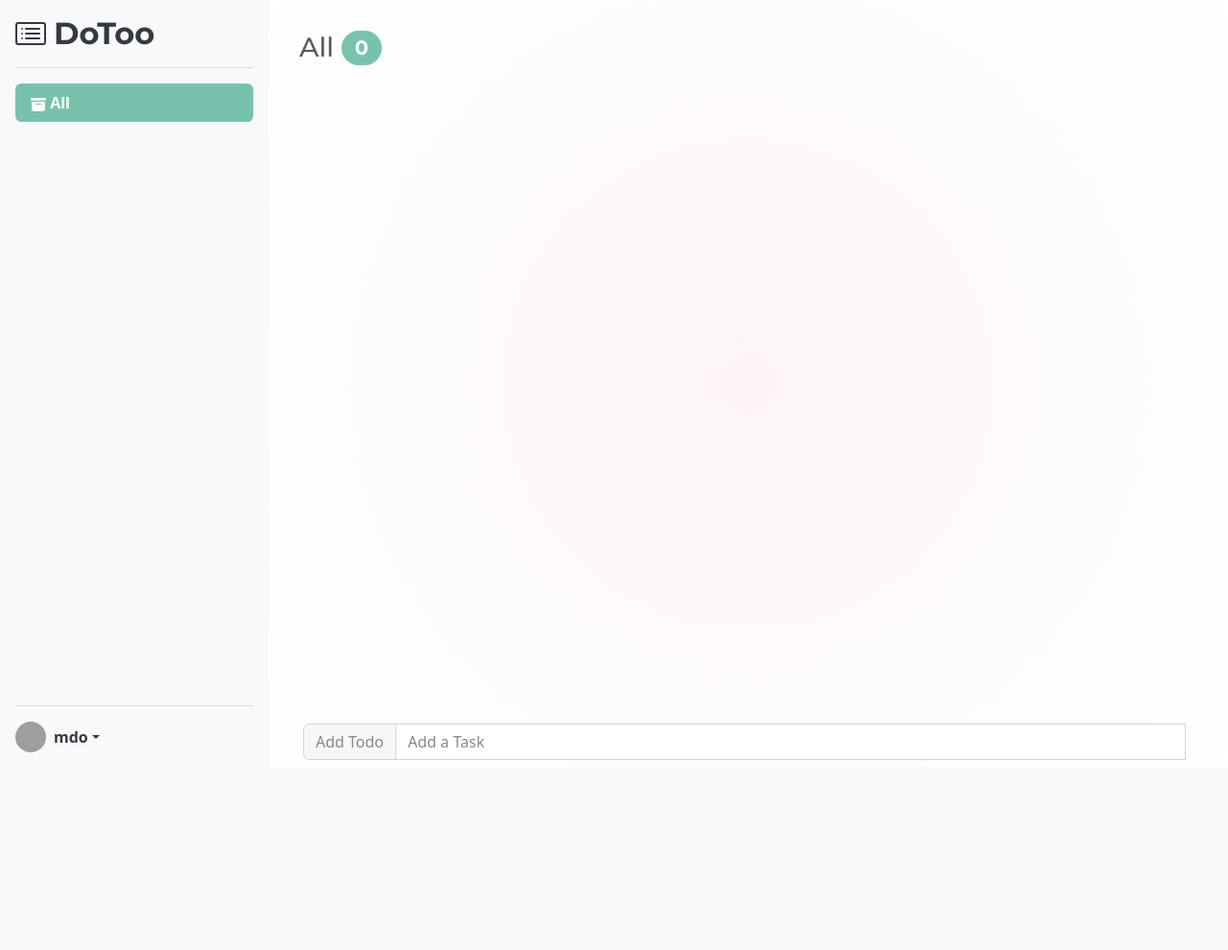
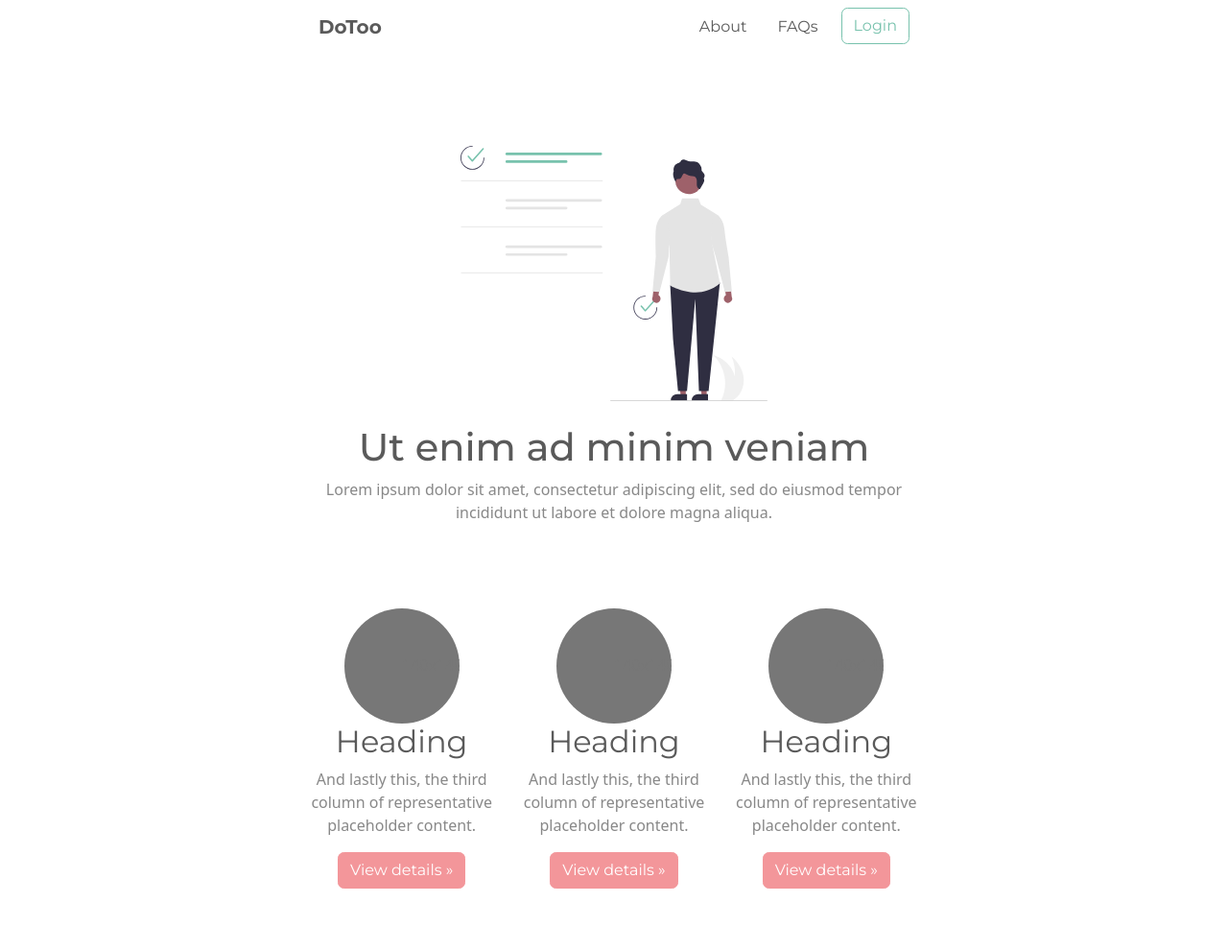
Before and after one commit to f3nrisw0lf/do-too, a PHP site: page / in a window 1280 px wide. Shown: the whole page at 96% size. Before the commit the page ends 792 px from the top, so only its background shows below. Run offline with PHP 8.4, Linux system fonts and the light colour scheme; data that the repository does not hold is empty; some libraries are stand-ins or nearby versions; grey boxes are pictures that could not be loaded.

Commit message:
Improved Landing Page UI: Added SVG and Better Layout

```diff
--- a/src/app.php
+++ b/src/app.php
@@ -1,5 +1,5 @@
 <?php
 include_once("db_connection.php");
 // include_once("components/Nav.php");
-include_once("pages/Me.php");
-// include_once("pages/Landing.php");
+// include_once("pages/Me.php");
+include_once("pages/Landing.php");
--- a/src/components/Nav.php
+++ b/src/components/Nav.php
@@ -1,42 +1,26 @@
-<nav class="navbar navbar-expand-lg navbar-light bg-light">
+<nav class="navbar navbar-expand-lg bg-transparent navbar-light bg-light mb-auto">
   <div class="container-fluid">
-    <a class="navbar-brand" href="#">Navbar</a>
+    <a class="navbar-brand" href="#"><strong>DoToo</strong></a>
     <button class="navbar-toggler" type="button" data-bs-toggle="collapse" data-bs-target="#navbarColor03" aria-controls="navbarColor03" aria-expanded="false" aria-label="Toggle navigation">
       <span class="navbar-toggler-icon"></span>
     </button>
 
-    <div class="collapse navbar-collapse" id="navbarColor03">
-      <ul class="navbar-nav me-auto">
+    <div class="collapse navbar-collapse justify-content-between align-items-center" id="navbarColor03">
+      <div>
+      </div>
+      <div>
+        <ul class="navbar-nav me-auto gap-3">
           <li class="nav-item">
-          <a class="nav-link active" href="#">Home
-            <span class="visually-hidden">(current)</span>
-          </a>
+            <a class="nav-link active" aria-current="page" href="#">About</a>
           </li>
           <li class="nav-item">
-          <a class="nav-link" href="#">Features</a>
+            <a class="nav-link active" aria-current="page" href="#">FAQs</a>
           </li>
           <li class="nav-item">
-          <a class="nav-link" href="#">Pricing</a>
-        </li>
-        <li class="nav-item">
-          <a class="nav-link" href="#">About</a>
-        </li>
-        <li class="nav-item dropdown">
-          <a class="nav-link dropdown-toggle" data-bs-toggle="dropdown" href="#" role="button" aria-haspopup="true" aria-expanded="false">Dropdown</a>
-          <div class="dropdown-menu">
-            <a class="dropdown-item" href="#">Action</a>
-            <a class="dropdown-item" href="#">Another action</a>
-            <a class="dropdown-item" href="#">Something else here</a>
-            <div class="dropdown-divider"></div>
-            <a class="dropdown-item" href="#">Separated link</a>
-          </div>
+            <a class="btn btn-outline-primary" aria-current="page" href="#">Login</a>
           </li>
         </ul>
-      <form class="d-flex">
-        <input class="form-control me-sm-2" type="text" placeholder="Search">
-        <button class="btn btn-outline-secondary my-2 my-sm-0" type="submit">Search</button>
-      </form>
-      <button class="btn btn-primary m-1 px-3 d-grid gap-2" type="submit">Login</button>
+      </div>
     </div>
   </div>
 </nav>
--- a/src/pages/Landing.php
+++ b/src/pages/Landing.php
@@ -1,149 +1,41 @@
-<header class="site-header sticky-top py-1">
-  <nav class="container d-flex flex-column flex-md-row justify-content-between">
-    <a class="py-2" href="#" aria-label="Product">
-      <svg xmlns="http://www.w3.org/2000/svg" width="24" height="24" fill="none" stroke="currentColor" stroke-linecap="round" stroke-linejoin="round" stroke-width="2" class="d-block mx-auto" role="img" viewBox="0 0 24 24">
-        <title>Product</title>
-        <circle cx="12" cy="12" r="10"></circle>
-        <path d="M14.31 8l5.74 9.94M9.69 8h11.48M7.38 12l5.74-9.94M9.69 16L3.95 6.06M14.31 16H2.83m13.79-4l-5.74 9.94"></path>
+<main class="w-50 d-flex flex-column justify-content-center gap-4" style="margin: 0 auto; resize:both;">
+  <?php include_once('src/components/Nav.php'); ?>
+
+  <section class="text-center mt-5">
+    <img src="./assets/svg/phone_list.svg" class="my-4 d-block w-50 mx-auto" alt="" srcset="">
+    <h1>Ut enim ad minim veniam</h1>
+    <p>Lorem ipsum dolor sit amet, consectetur adipiscing elit, sed do eiusmod tempor incididunt ut labore et dolore magna aliqua. </p>
+  </section>
+  <div class="row my-5 p-0">
+    <div class="col-lg-4 text-center">
+      <svg class="bd-placeholder-img rounded-circle" width="120" height="120" xmlns="http://www.w3.org/2000/svg" role="img" aria-label="Placeholder: 140x140" preserveAspectRatio="xMidYMid slice" focusable="false">
+        <title>Placeholder</title>
+        <rect width="100%" height="100%" fill="#777"></rect><text x="50%" y="50%" fill="#777" dy=".3em">140x140</text>
       </svg>
-    </a>
-    <a class="py-2 d-none d-md-inline-block" href="#">Tour</a>
-    <a class="py-2 d-none d-md-inline-block" href="#">Product</a>
-    <a class="py-2 d-none d-md-inline-block" href="#">Features</a>
-    <a class="py-2 d-none d-md-inline-block" href="#">Enterprise</a>
-    <a class="py-2 d-none d-md-inline-block" href="#">Support</a>
-    <a class="py-2 d-none d-md-inline-block" href="#">Pricing</a>
-    <a class="py-2 d-none d-md-inline-block" href="#">Cart</a>
-  </nav>
-</header>
 
-<main>
-  <div class="position-relative overflow-hidden p-3 p-md-5 m-md-3 text-center bg-light">
-    <div class="col-md-5 p-lg-5 mx-auto my-5">
-      <h1 class="display-4 fw-normal">Punny headline</h1>
-      <p class="lead fw-normal">And an even wittier subheading to boot. Jumpstart your marketing efforts with this example based on Apple’s marketing pages.</p>
-      <a class="btn btn-outline-secondary" href="#">Coming soon</a>
-    </div>
-    <div class="product-device shadow-sm d-none d-md-block"></div>
-    <div class="product-device product-device-2 shadow-sm d-none d-md-block"></div>
-  </div>
+      <h2 class="fw-normal">Heading</h2>
+      <p>And lastly this, the third column of representative placeholder content.</p>
+      <p><a class="btn btn-secondary" href="#">View details »</a></p>
+    </div><!-- /.col-lg-4 -->
+    <div class="col-lg-4 text-center">
+      <svg class="bd-placeholder-img rounded-circle" width="120" height="120" xmlns="http://www.w3.org/2000/svg" role="img" aria-label="Placeholder: 140x140" preserveAspectRatio="xMidYMid slice" focusable="false">
+        <title>Placeholder</title>
+        <rect width="100%" height="100%" fill="#777"></rect><text x="50%" y="50%" fill="#777" dy=".3em">140x140</text>
+      </svg>
 
-  <div class="d-md-flex flex-md-equal w-100 my-md-3 ps-md-3">
-    <div class="bg-dark me-md-3 pt-3 px-3 pt-md-5 px-md-5 text-center text-white overflow-hidden">
-      <div class="my-3 py-3">
-        <h2 class="display-5">Another headline</h2>
-        <p class="lead">And an even wittier subheading.</p>
-      </div>
-      <div class="bg-light shadow-sm mx-auto" style="width: 80%; height: 300px; border-radius: 21px 21px 0 0;"></div>
-    </div>
-    <div class="bg-light me-md-3 pt-3 px-3 pt-md-5 px-md-5 text-center overflow-hidden">
-      <div class="my-3 p-3">
-        <h2 class="display-5">Another headline</h2>
-        <p class="lead">And an even wittier subheading.</p>
-      </div>
-      <div class="bg-dark shadow-sm mx-auto" style="width: 80%; height: 300px; border-radius: 21px 21px 0 0;"></div>
-    </div>
-  </div>
+      <h2 class="fw-normal">Heading</h2>
+      <p>And lastly this, the third column of representative placeholder content.</p>
+      <p><a class="btn btn-secondary" href="#">View details »</a></p>
+    </div><!-- /.col-lg-4 -->
+    <div class="col-lg-4 text-center">
+      <svg class="bd-placeholder-img rounded-circle" width="120" height="120" xmlns="http://www.w3.org/2000/svg" role="img" aria-label="Placeholder: 140x140" preserveAspectRatio="xMidYMid slice" focusable="false">
+        <title>Placeholder</title>
+        <rect width="100%" height="100%" fill="#777"></rect><text x="50%" y="50%" fill="#777" dy=".3em">140x140</text>
+      </svg>
 
-  <div class="d-md-flex flex-md-equal w-100 my-md-3 ps-md-3">
-    <div class="bg-light me-md-3 pt-3 px-3 pt-md-5 px-md-5 text-center overflow-hidden">
-      <div class="my-3 p-3">
-        <h2 class="display-5">Another headline</h2>
-        <p class="lead">And an even wittier subheading.</p>
-      </div>
-      <div class="bg-dark shadow-sm mx-auto" style="width: 80%; height: 300px; border-radius: 21px 21px 0 0;"></div>
-    </div>
-    <div class="bg-primary me-md-3 pt-3 px-3 pt-md-5 px-md-5 text-center text-white overflow-hidden">
-      <div class="my-3 py-3">
-        <h2 class="display-5">Another headline</h2>
-        <p class="lead">And an even wittier subheading.</p>
-      </div>
-      <div class="bg-light shadow-sm mx-auto" style="width: 80%; height: 300px; border-radius: 21px 21px 0 0;"></div>
-    </div>
-  </div>
-
-  <div class="d-md-flex flex-md-equal w-100 my-md-3 ps-md-3">
-    <div class="bg-light me-md-3 pt-3 px-3 pt-md-5 px-md-5 text-center overflow-hidden">
-      <div class="my-3 p-3">
-        <h2 class="display-5">Another headline</h2>
-        <p class="lead">And an even wittier subheading.</p>
-      </div>
-      <div class="bg-body shadow-sm mx-auto" style="width: 80%; height: 300px; border-radius: 21px 21px 0 0;"></div>
-    </div>
-    <div class="bg-light me-md-3 pt-3 px-3 pt-md-5 px-md-5 text-center overflow-hidden">
-      <div class="my-3 py-3">
-        <h2 class="display-5">Another headline</h2>
-        <p class="lead">And an even wittier subheading.</p>
-      </div>
-      <div class="bg-body shadow-sm mx-auto" style="width: 80%; height: 300px; border-radius: 21px 21px 0 0;"></div>
-    </div>
-  </div>
-
-  <div class="d-md-flex flex-md-equal w-100 my-md-3 ps-md-3">
-    <div class="bg-light me-md-3 pt-3 px-3 pt-md-5 px-md-5 text-center overflow-hidden">
-      <div class="my-3 p-3">
-        <h2 class="display-5">Another headline</h2>
-        <p class="lead">And an even wittier subheading.</p>
-      </div>
-      <div class="bg-body shadow-sm mx-auto" style="width: 80%; height: 300px; border-radius: 21px 21px 0 0;"></div>
-    </div>
-    <div class="bg-light me-md-3 pt-3 px-3 pt-md-5 px-md-5 text-center overflow-hidden">
-      <div class="my-3 py-3">
-        <h2 class="display-5">Another headline</h2>
-        <p class="lead">And an even wittier subheading.</p>
-      </div>
-      <div class="bg-body shadow-sm mx-auto" style="width: 80%; height: 300px; border-radius: 21px 21px 0 0;"></div>
-    </div>
+      <h2 class="fw-normal">Heading</h2>
+      <p>And lastly this, the third column of representative placeholder content.</p>
+      <p><a class="btn btn-secondary" href="#">View details »</a></p>
+    </div><!-- /.col-lg-4 -->
   </div>
 </main>
-
-<footer class="container py-5">
-  <div class="row">
-    <div class="col-12 col-md">
-      <svg xmlns="http://www.w3.org/2000/svg" width="24" height="24" fill="none" stroke="currentColor" stroke-linecap="round" stroke-linejoin="round" stroke-width="2" class="d-block mb-2" role="img" viewBox="0 0 24 24">
-        <title>Product</title>
-        <circle cx="12" cy="12" r="10"></circle>
-        <path d="M14.31 8l5.74 9.94M9.69 8h11.48M7.38 12l5.74-9.94M9.69 16L3.95 6.06M14.31 16H2.83m13.79-4l-5.74 9.94"></path>
-      </svg>
-      <small class="d-block mb-3 text-muted">© 2017–2022</small>
-    </div>
-    <div class="col-6 col-md">
-      <h5>Features</h5>
-      <ul class="list-unstyled text-small">
-        <li><a class="link-secondary" href="#">Cool stuff</a></li>
-        <li><a class="link-secondary" href="#">Random feature</a></li>
-        <li><a class="link-secondary" href="#">Team feature</a></li>
-        <li><a class="link-secondary" href="#">Stuff for developers</a></li>
-        <li><a class="link-secondary" href="#">Another one</a></li>
-        <li><a class="link-secondary" href="#">Last time</a></li>
-      </ul>
-    </div>
-    <div class="col-6 col-md">
-      <h5>Resources</h5>
-      <ul class="list-unstyled text-small">
-        <li><a class="link-secondary" href="#">Resource name</a></li>
-        <li><a class="link-secondary" href="#">Resource</a></li>
-        <li><a class="link-secondary" href="#">Another resource</a></li>
-        <li><a class="link-secondary" href="#">Final resource</a></li>
-      </ul>
-    </div>
-    <div class="col-6 col-md">
-      <h5>Resources</h5>
-      <ul class="list-unstyled text-small">
-        <li><a class="link-secondary" href="#">Business</a></li>
-        <li><a class="link-secondary" href="#">Education</a></li>
-        <li><a class="link-secondary" href="#">Government</a></li>
-        <li><a class="link-secondary" href="#">Gaming</a></li>
-      </ul>
-    </div>
-    <div class="col-6 col-md">
-      <h5>About</h5>
-      <ul class="list-unstyled text-small">
-        <li><a class="link-secondary" href="#">Team</a></li>
-        <li><a class="link-secondary" href="#">Locations</a></li>
-        <li><a class="link-secondary" href="#">Privacy</a></li>
-        <li><a class="link-secondary" href="#">Terms</a></li>
-      </ul>
-    </div>
-  </div>
-</footer>
```
Also changed, not shown: assets/svg/phone_list.svg (added). Lines whose indentation alone changed are shown as unchanged.
